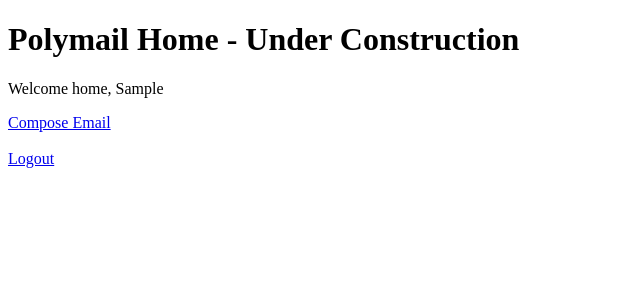
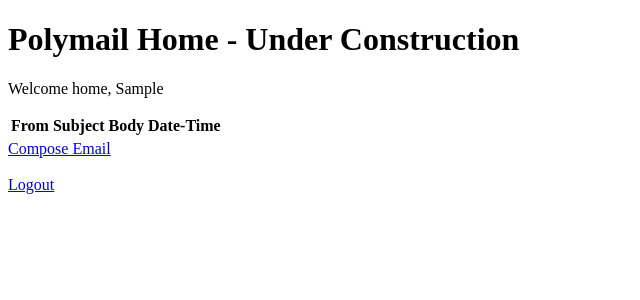
Before and after one commit to Intro-to-SE-Lab-Fall-20/Group-4, a Django app: page / in a window 1280 px wide. Shown: the top 300 px of the page, without its empty margins (0-640 px from the left). Run offline with Django 3.2, Linux system fonts and the light colour scheme; the visitor is signed in with stand-in values (Sample User, id 1); lists and menus that the app fills with data are empty.

Commit message:
Added rudimentary inbox screen to index and added attachments to forms.

```diff
--- a/polymail/polymail/forms.py
+++ b/polymail/polymail/forms.py
@@ -1,4 +1,5 @@
 from django import forms
+import datetime
 
 class EmailForm(forms.Form):
         to_email = forms.EmailField(label="To", required=True)
--- a/polymail/templates/main/index.html
+++ b/polymail/templates/main/index.html
@@ -11,12 +11,35 @@
     <p>
         Welcome  home, {{ request.user.first_name }}
     </p>
+
+
+    <table class="table">
+        <thead>
+            <tr>
+                <th>From</th>
+                <th>Subject</th>
+                <th>Body</th>
+                <th>Date-Time</th>
+            </tr>
+        </thead>
+        <tbody>
+            {# TODO: for email in email_list #}
+            <tr>
+                {# render here #}
+            </tr>
+        </tbody>
+    </table>
+
+
+    {# Options #}
     <a href="/compose/">Compose Email</a>
     <br>
     <br>
     <a href="/logout/">Logout</a>
+
 {% else %}
     Please <a href="/accounts/login/">log in</a>
 {% endif %}
+
 </body>
 </html>
```
